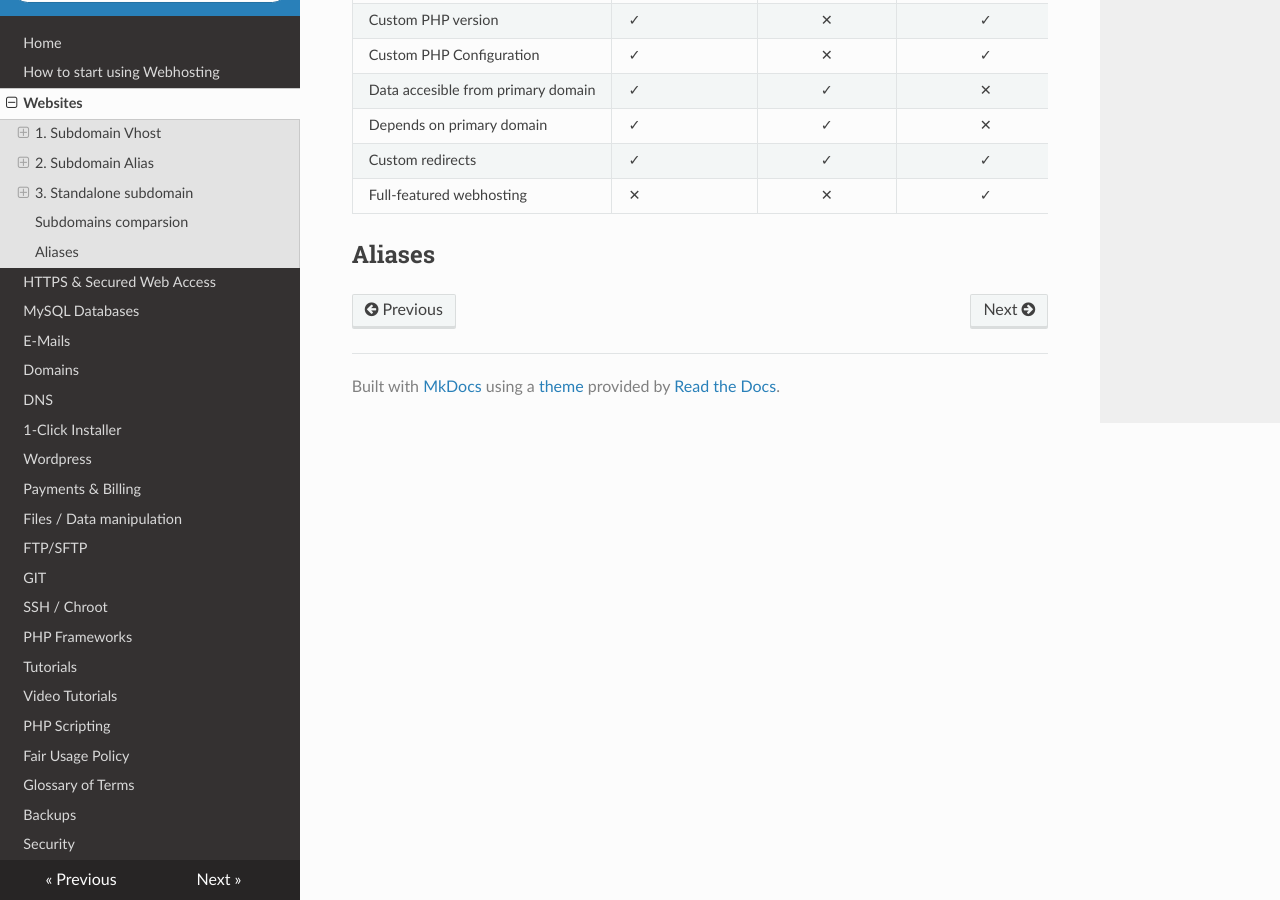
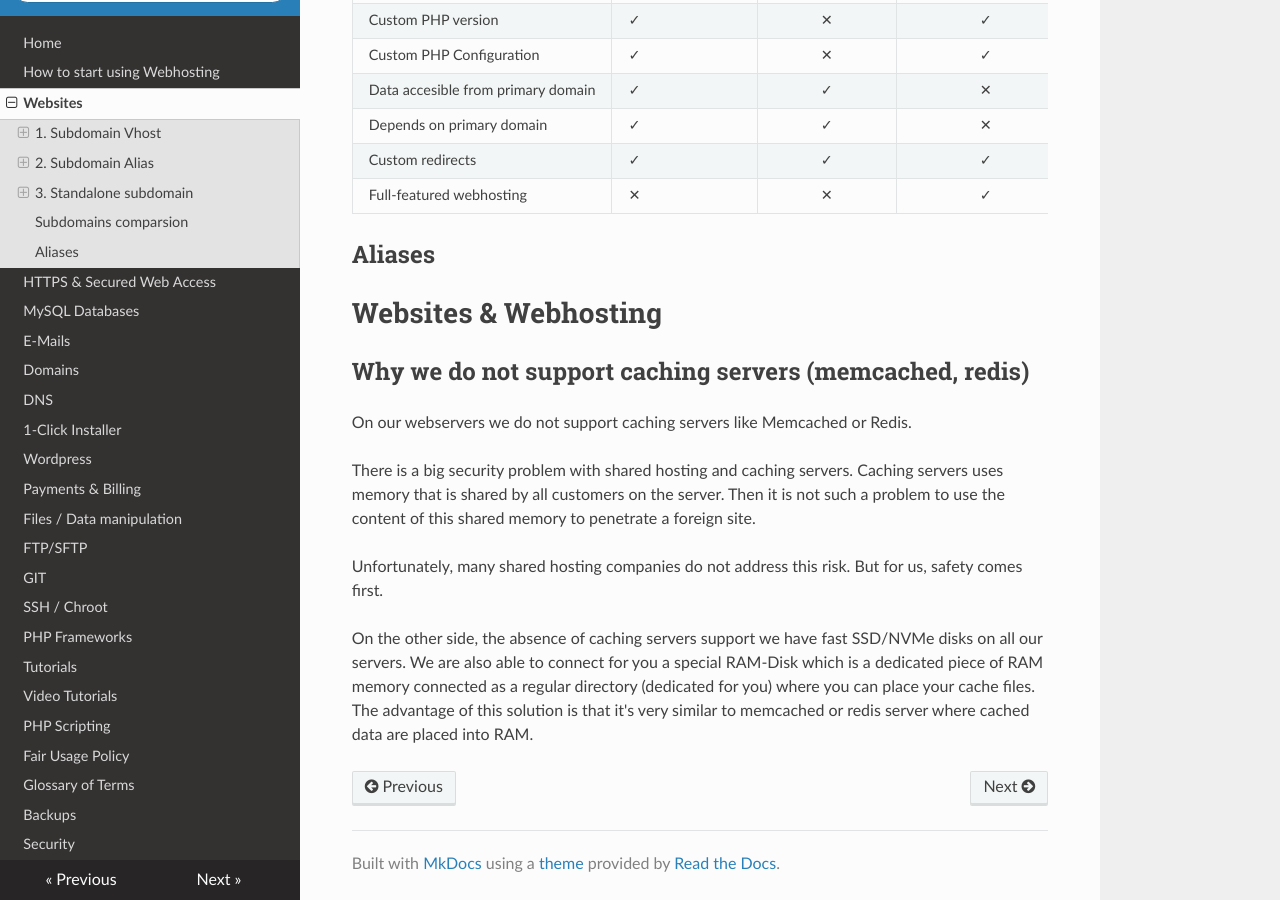
Before and after one commit to nuclearhosting/nh-knowledge-base, an MkDocs documentation site: the page built from docs/websites.md, in a window 1280 px wide and 900 px high, scrolled down 2556 px. Built offline with MkDocs 1.6.1, drawn with Linux system fonts in a browser that asks for light colours; nearby versions of some CDN libraries.

Commit message:
Added paragraph "Why we do not support caching servers (memcached, redis)"

```diff
--- a/docs/websites.md
+++ b/docs/websites.md
@@ -92,3 +92,15 @@ The procedure is the same like when you creating a webhosting for a new 2nd leve
 | Full-featured webhosting  | ✕ | ✕ | ✓ |
 
 ## Aliases
+
+# Websites & Webhosting
+
+## Why we do not support caching servers (memcached, redis)
+
+On our webservers we do not support caching servers like Memcached or Redis.
+
+There is a big security problem with shared hosting and caching servers. Caching servers uses memory that is shared by all customers on the server. Then it is not such a problem to use the content of this shared memory to penetrate a foreign site.
+
+Unfortunately, many shared hosting companies do not address this risk. But for us, safety comes first.
+
+On the other side, the absence of caching servers support we have fast SSD/NVMe disks on all our servers. We are also able to connect for you a special RAM-Disk which is a dedicated piece of RAM memory connected as a regular directory (dedicated for you) where you can place your cache files. The advantage of this solution is that it's very similar to memcached or redis server where cached data are placed into RAM.
```
